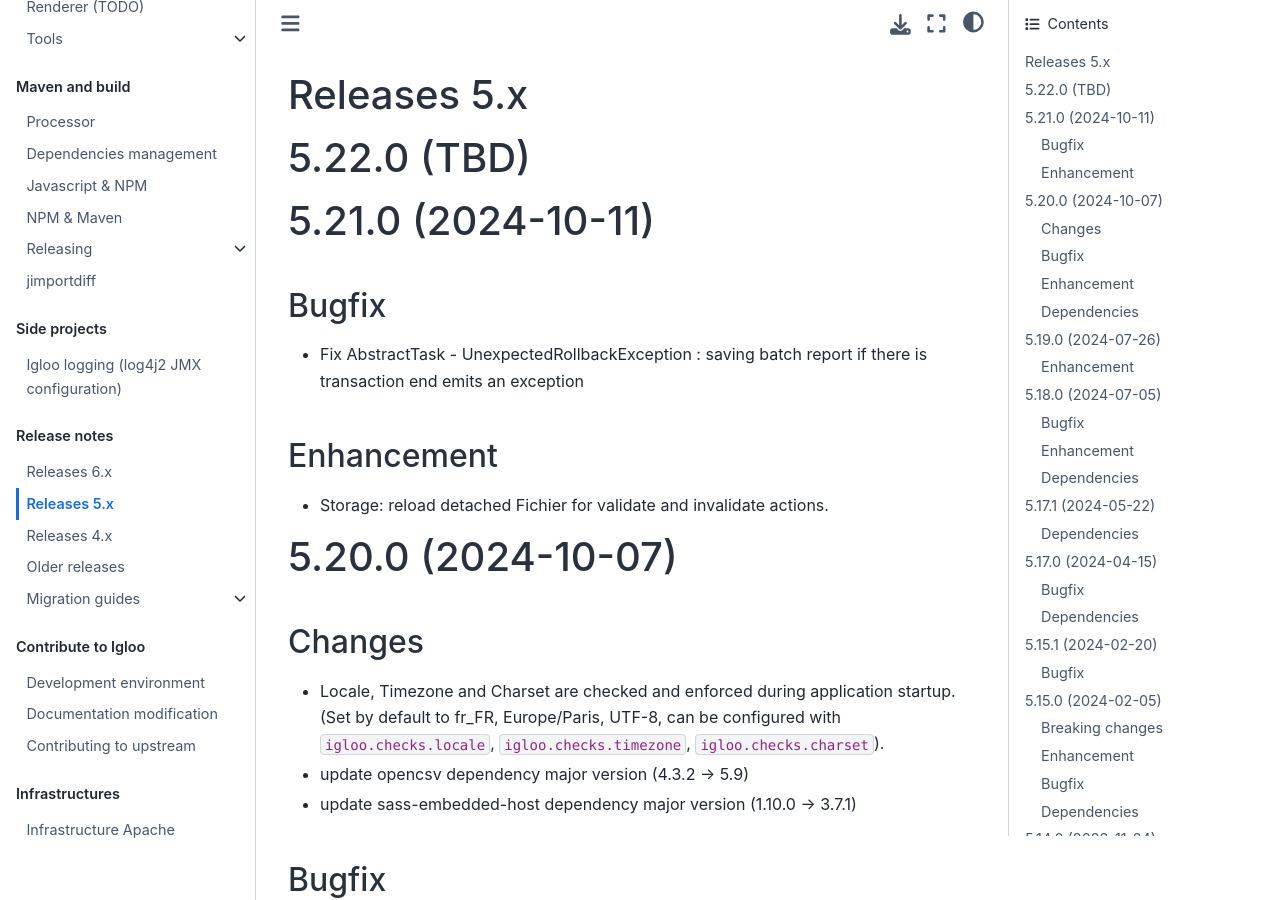
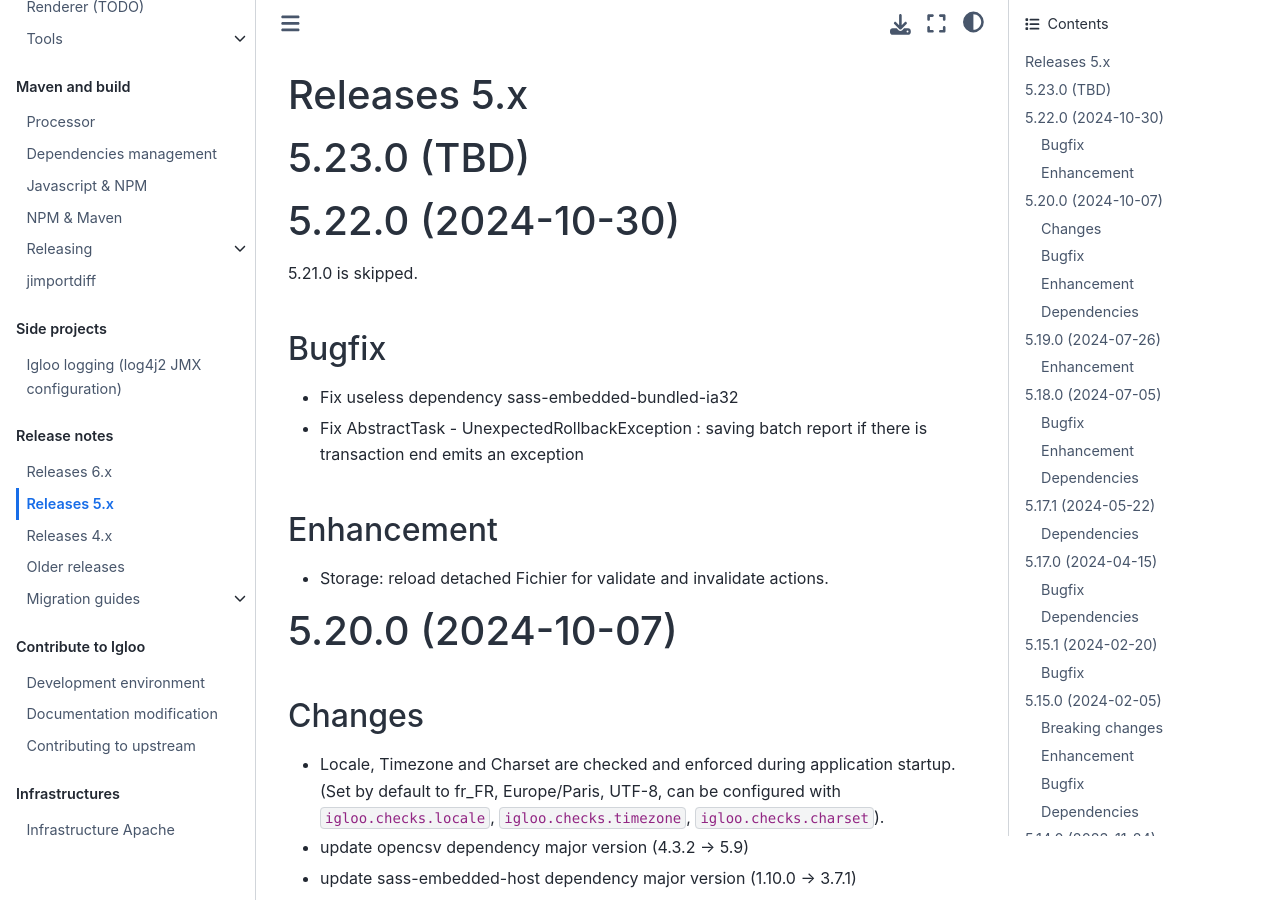
Before and after one commit to igloo-project/igloo-doc, a Sphinx documentation site: the page built from source/release-notes/releases-5.x.md, in a window 1280 px wide and 900 px high. Built offline with Sphinx 7.4.7 and the Sphinx Book theme 1.1.4, drawn with Linux system fonts in a browser that asks for light colours.

Commit message:
release 5.22.0

```diff
--- a/source/release-notes/releases-5.x.md
+++ b/source/release-notes/releases-5.x.md
@@ -1,15 +1,18 @@
 # Releases 5.x
+
+(v5.23.0)=
+
+# 5.23.0 (TBD)
 
 (v5.22.0)=
 
-# 5.22.0 (TBD)
+# 5.22.0 (2024-10-30)
 
-(v5.21.0)=
-
-# 5.21.0 (2024-10-11)
+5.21.0 is skipped.
 
 ## Bugfix
 
+* Fix useless dependency sass-embedded-bundled-ia32
 * Fix AbstractTask - UnexpectedRollbackException : saving batch report if there is transaction end emits an exception
 
 ## Enhancement
```
